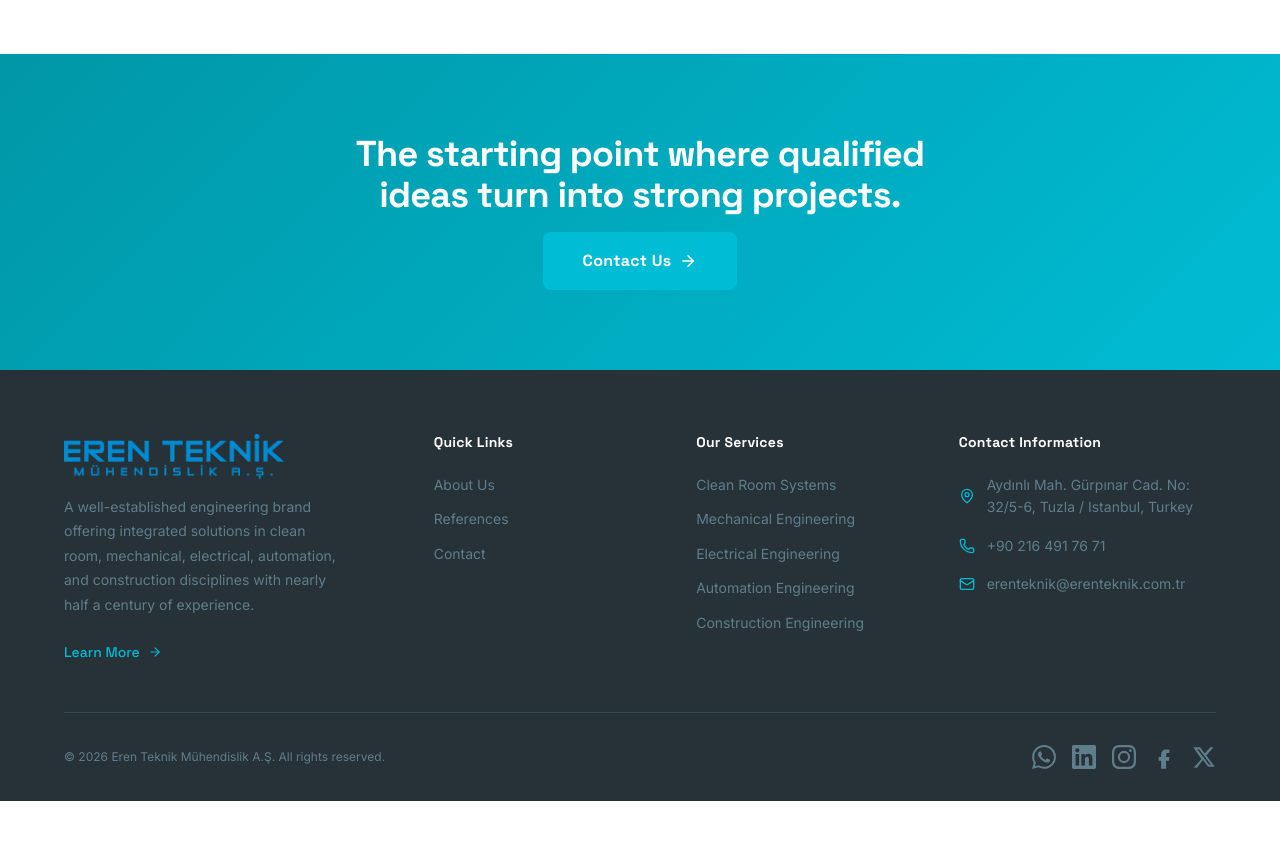
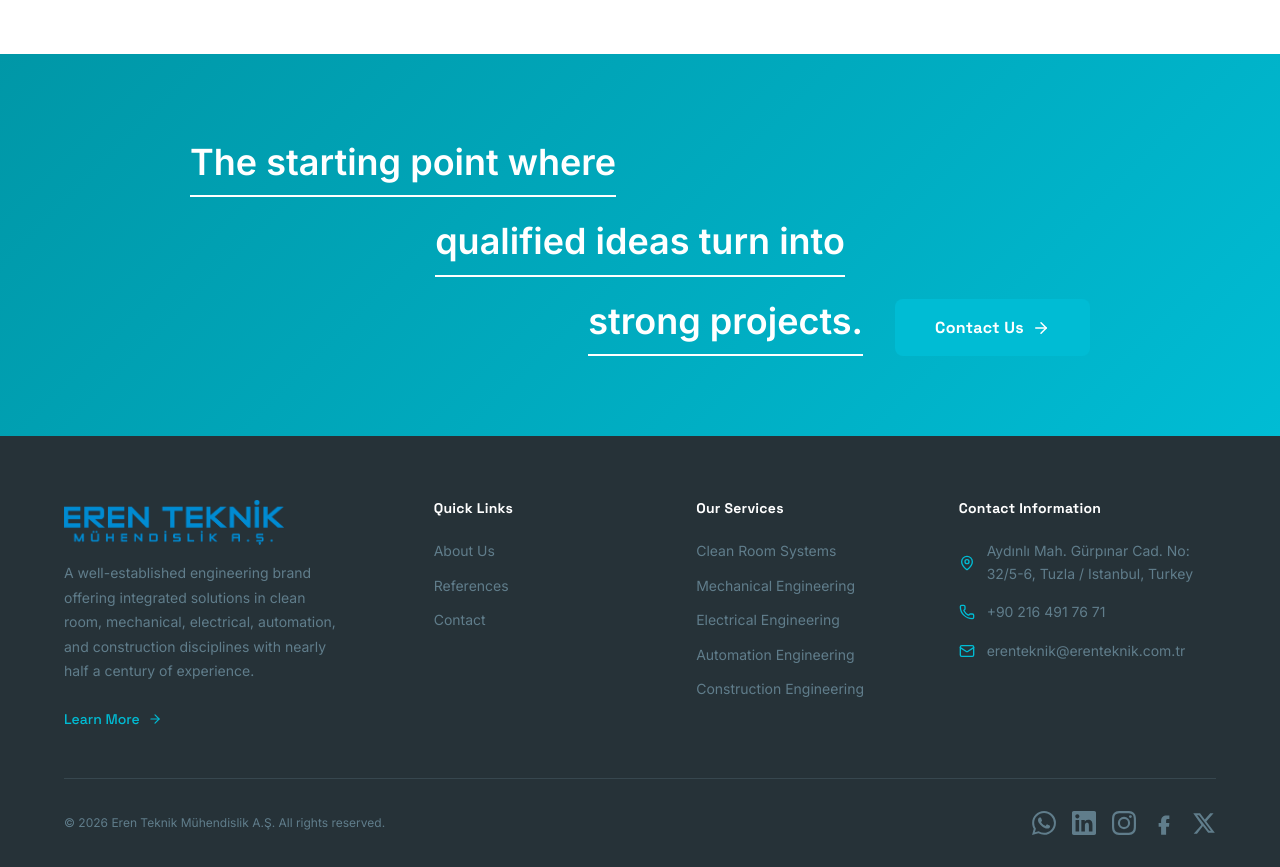
Before and after one commit to ahmeren05/etweb, a Next.js app: page /en in a window 1280 px wide. Shown: the part 2480-3347 px from the top of the page. Before the commit the page ends 3281 px from the top, so only its background shows below. Built offline with nearby package versions, Linux system fonts and the light colour scheme.

Commit message:
Update Contact CTA to use staggered underlined layout

```diff
--- a/src/app/[locale]/page.module.css
+++ b/src/app/[locale]/page.module.css
@@ -46,29 +46,50 @@
   padding: var(--space-20) 0;
 }
 
-.ctaInner {
-  text-align: center;
-  max-width: 600px;
+.staggeredContainer {
+  display: flex;
+  flex-direction: column;
+  gap: var(--space-4);
+  max-width: 900px;
   margin: 0 auto;
 }
 
-.ctaInner h2 {
+.staggeredText {
   color: var(--color-snow);
-  margin-bottom: var(--space-4);
+  font-size: var(--text-4xl);
+  font-weight: 700;
+  display: inline-block;
+  border-bottom: 2px solid var(--color-snow);
+  padding-bottom: 4px;
 }
 
-.ctaInner p {
-  color: rgba(255, 255, 255, 0.85);
-  font-size: var(--text-lg);
-  margin-bottom: var(--space-8);
+.staggeredLine1 {
+  align-self: flex-start;
 }
 
-.ctaInner .btn-primary {
+.staggeredLine2 {
+  align-self: center;
+}
+
+.staggeredLine3Wrapper {
+  align-self: flex-end;
+  display: flex;
+  align-items: flex-end;
+  gap: var(--space-8);
+  flex-wrap: wrap;
+}
+
+.staggeredLine3 {
+  /* Line 3 container */
+}
+
+.staggeredLine3Wrapper .btn-primary {
   background-color: var(--color-snow);
   color: var(--color-cyan-deep);
+  margin-bottom: 4px;
 }
 
-.ctaInner .btn-primary:hover {
+.staggeredLine3Wrapper .btn-primary:hover {
   background-color: rgba(255, 255, 255, 0.9);
 }
 
--- a/src/app/[locale]/page.tsx
+++ b/src/app/[locale]/page.tsx
@@ -98,11 +98,21 @@ export default function HomePage() {
       {/* Contact CTA */}
       <section className={styles.contactCTA} id="contact-cta">
         <div className="container">
-          <div className={styles.ctaInner}>
-            <h2>{t('ContactCTA.title')}</h2>
-            <Link href="/iletisim" className="btn btn-primary btn-lg">
-              {t('ContactCTA.cta')} <ArrowRight size={18} />
-            </Link>
+          <div className={styles.staggeredContainer}>
+            <div className={styles.staggeredLine1}>
+              <span className={styles.staggeredText}>{t('ContactCTA.line1')}</span>
+            </div>
+            <div className={styles.staggeredLine2}>
+              <span className={styles.staggeredText}>{t('ContactCTA.line2')}</span>
+            </div>
+            <div className={styles.staggeredLine3Wrapper}>
+              <div className={styles.staggeredLine3}>
+                <span className={styles.staggeredText}>{t('ContactCTA.line3')}</span>
+              </div>
+              <Link href="/iletisim" className="btn btn-primary btn-lg">
+                {t('ContactCTA.cta')} <ArrowRight size={18} />
+              </Link>
+            </div>
           </div>
         </div>
       </section>
--- a/src/messages/en.json
+++ b/src/messages/en.json
@@ -95,7 +95,9 @@
     "cta": "Learn More"
   },
   "ContactCTA": {
-    "title": "The starting point where qualified ideas turn into strong projects.",
+    "line1": "The starting point where",
+    "line2": "qualified ideas turn into",
+    "line3": "strong projects.",
     "cta": "Contact Us"
   },
   "Footer": {
--- a/src/messages/tr.json
+++ b/src/messages/tr.json
@@ -95,7 +95,9 @@
     "cta": "Daha Fazla Bilgi"
   },
   "ContactCTA": {
-    "title": "Nitelikli fikirlerin, güçlü projelere dönüştüğü başlangıç noktası.",
+    "line1": "Nitelikli fikirlerin,",
+    "line2": "güçlü projelere dönüştüğü",
+    "line3": "başlangıç noktası.",
     "cta": "İletişime Geçin"
   },
   "Footer": {
```
